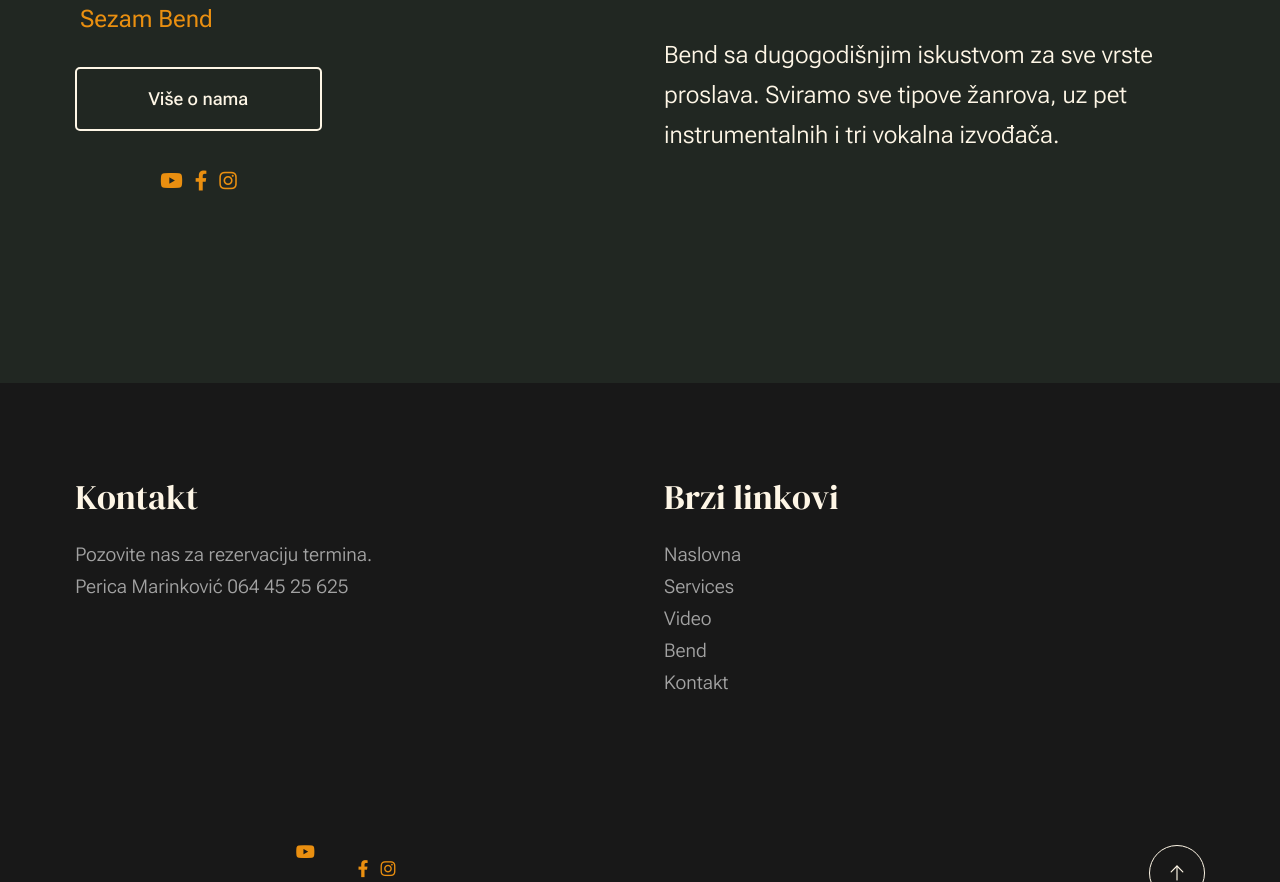
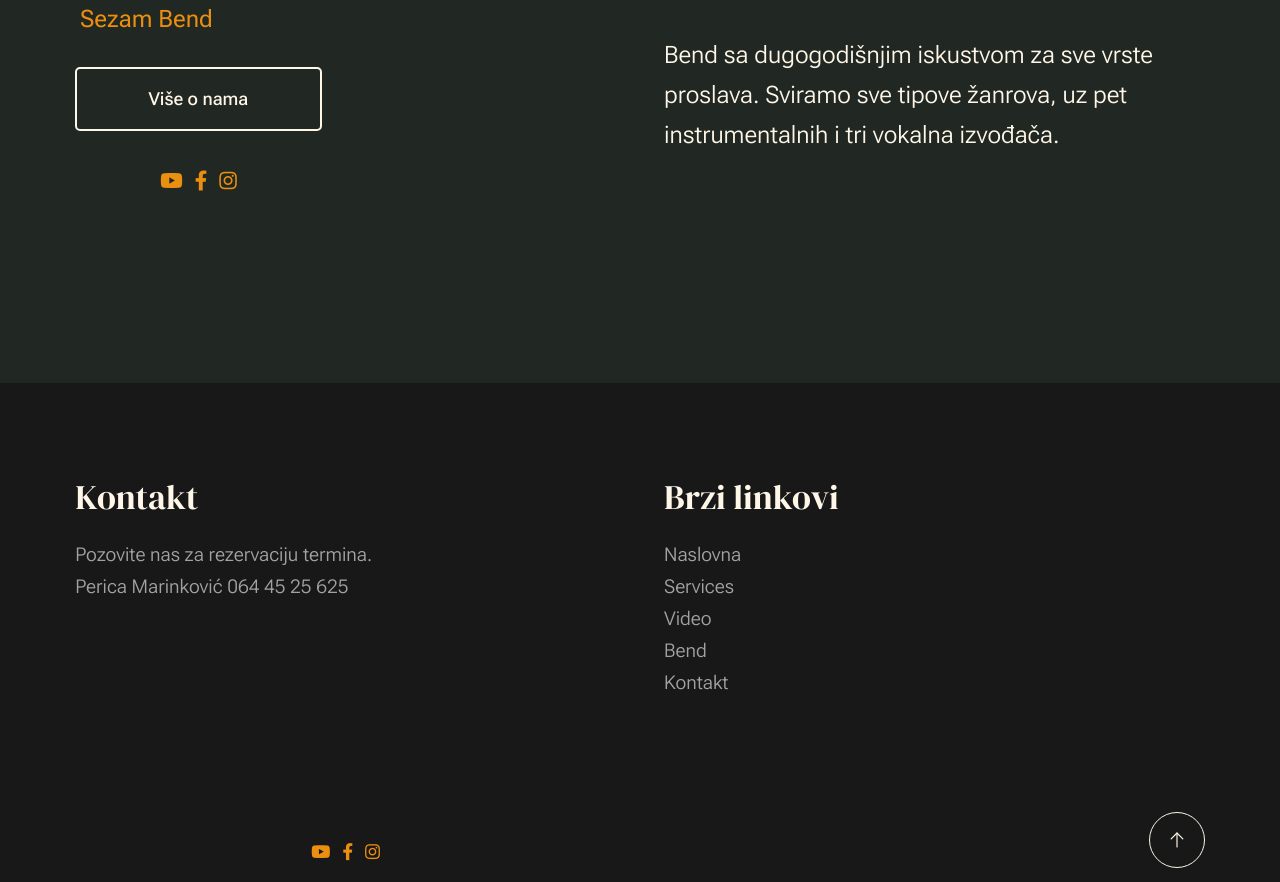
Before and after one commit to gisitrs/SezamBend, a plain HTML site: page index.html in a window 1280 px wide. Shown: the part 1918-2800 px from the top of the page. Drawn offline with nearby package versions, Linux system fonts and the light colour scheme.

```diff
--- a/index.html
+++ b/index.html
@@ -231,7 +231,7 @@
                     <ul class="s-about__social social-list">
                         <li>
                             <a href="#0">
-                                <i class="fab fa-youtube" style="width:50px; height:50px"></i>
+                                <i class="fab fa-youtube"></i>
                             </a>
                         </li>
                         <li>
```
